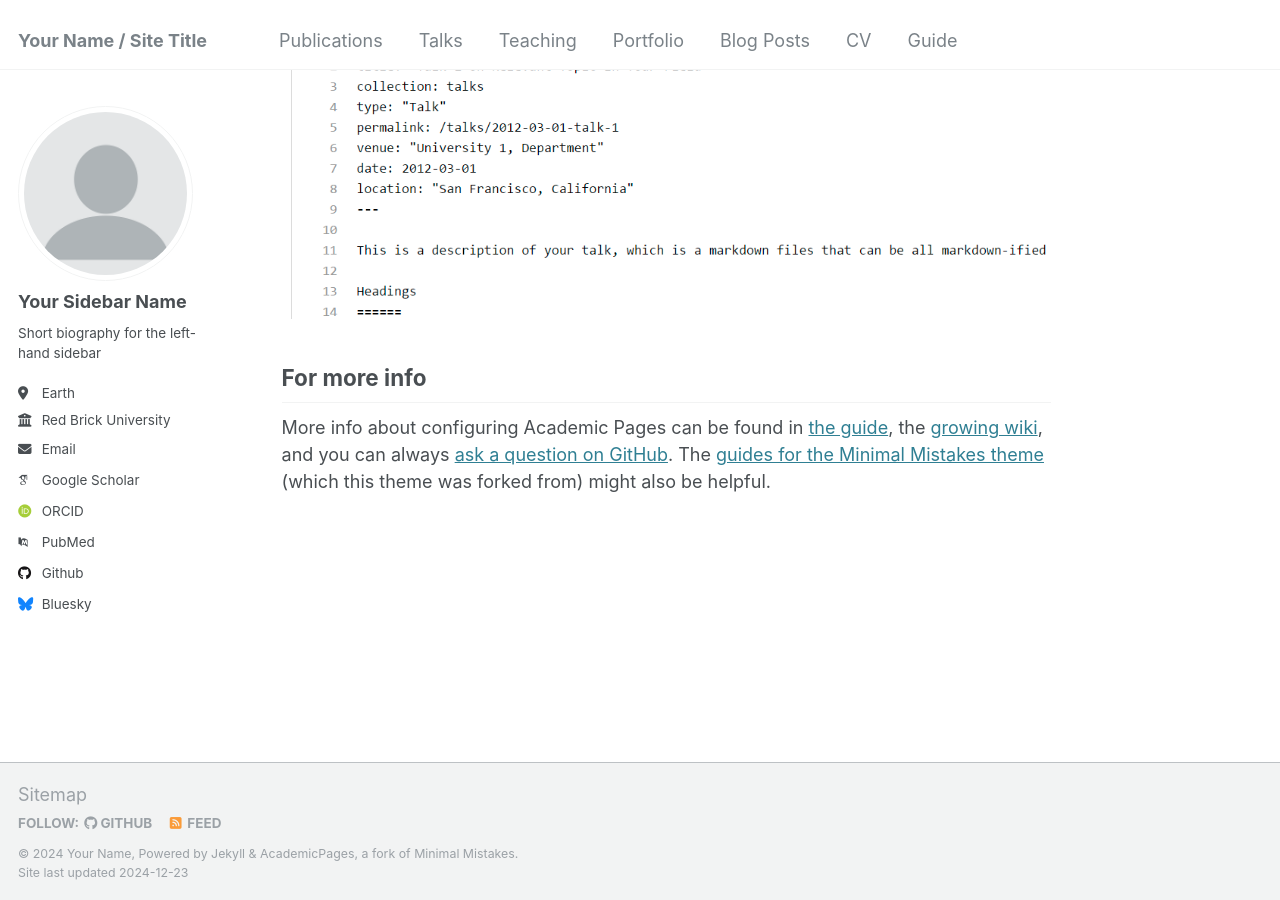
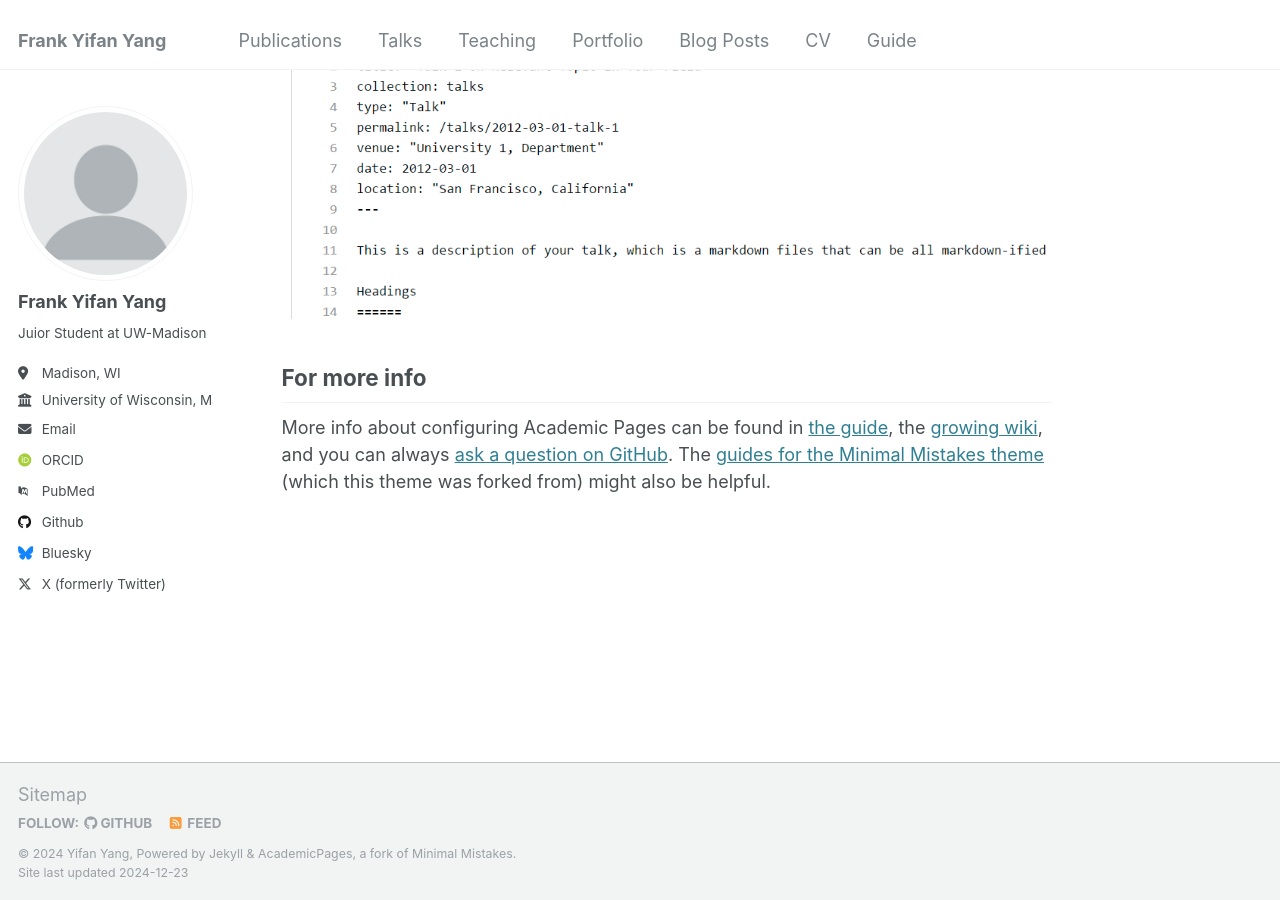
Before and after one commit to franxyang/yifan.github.io, a Jekyll site: the page built from _pages/about.md, in a window 1280 px wide and 900 px high, scrolled down 2643 px. Built offline with Jekyll 4.4.1, drawn with Linux system fonts in a browser that asks for light colours; some web fonts are replaced.

Commit message:
Update _config.yml

```diff
--- a/_config.yml
+++ b/_config.yml
@@ -8,11 +8,11 @@
 
 # Basic Site Settings
 locale                   : "en-US"
-title                    : "Your Name / Site Title"
+title                    : "Frank Yifan Yang"
 title_separator          : "-"
-name                     : &name "Your Name"
-description              : &description "personal description"
-url                      : https://academicpages.github.io # the base hostname & protocol for your site e.g. "https://[your GitHub username].github.io"
+name                     : &name "Yifan Yang"
+description              : &description "Juior Student at UW-Madison"
+url                      : https://yifan.github.io # the base hostname & protocol for your site e.g. "https://[your GitHub username].github.io"
 baseurl                  : "" # the subpath of your site, e.g. "/blog"
 repository               : "academicpages/academicpages.github.io"
 
@@ -22,17 +22,17 @@ repository               : "academicpages/academicpages.github.io"
 author:
   # Biographic information
   avatar           : "profile.png"
-  name             : "Your Sidebar Name"
+  name             : "Frank Yifan Yang"
   pronouns         : # example: "she/her"
-  bio              : "Short biography for the left-hand sidebar"
-  location         : "Earth"
-  employer         : "Red Brick University"
+  bio              : "Juior Student at UW-Madison"
+  location         : "Madison, WI"
+  employer         : "University of Wisconsin, Madison"
   uri              : # URL
-  email            : "none@example.org"
+  email            : "yyang773@wisc.edu"
 
   # Academic websites
   arxiv            : # URL - Update with the correct link to your profile
-  googlescholar    : "https://scholar.google.com/citations?user=PS_CX0AAAAAJ"
+  googlescholar    : #"https://scholar.google.com/citations?user=PS_CX0AAAAAJ"
   impactstory      : # URL
   orcid            : "http://orcid.org/yourorcidurl"
   semantic         : # URL
@@ -66,7 +66,7 @@ author:
   steam            : # Username
   telegram         : # URL
   tumblr           : # Username
-  twitter          : # Username for X / Twitter
+  twitter          : "@yangyifan1217"
   vine             : # Username
   weibo            : # Username
   wikipedia        : # Username
```
